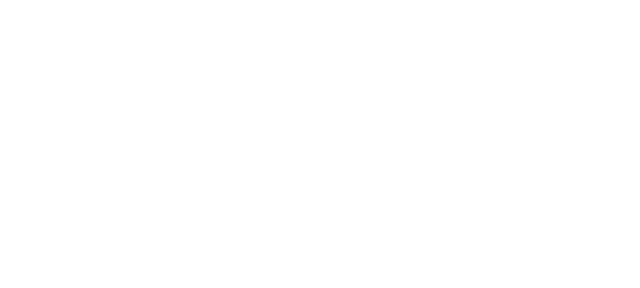
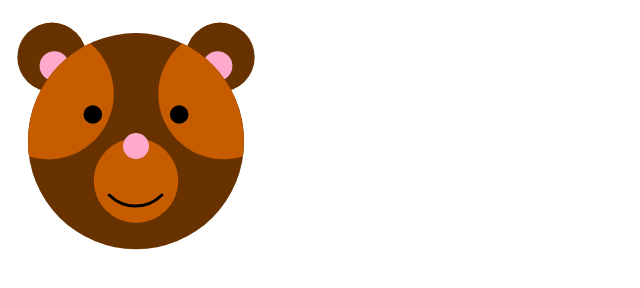
Before and after one commit to zhimmat/interactive-svg, a plain HTML site: page index.html in a window 1280 px wide. Shown: the whole page, without its empty margins (0-640 px from the left). Drawn offline with Linux system fonts and the light colour scheme.

Commit message:
added svg code

```diff
--- a/index.html
+++ b/index.html
@@ -8,6 +8,29 @@
 </head>
 <body>
 
+  <svg id="bear" xmlns="http://www.w3.org/2000/svg" width="256" height="256" viewBox="0 0 256 256">
+    <style>
+      .st0{fill:#673200;} .st1{fill:#FFAACA;} .st2{fill:#C65B00;} .st3{fill:none;stroke:#000000;stroke-width:3;stroke-linecap:round;stroke-linejoin:round;stroke-miterlimit:10;}
+    </style>
+    <g id="left-ear">
+      <circle class="st0" cx="43.9" cy="49.2" r="34.6"/>
+      <circle class="st1" cx="46.4" cy="58" r="14.8"/>
+    </g>
+    <g id="right-ear">
+      <circle class="st0" cx="212.1" cy="49.2" r="34.6"/>
+      <circle class="st1" cx="209.6" cy="58" r="14.8"/>
+    </g>
+    <g id="face">
+      <circle class="st0" cx="128" cy="133.2" r="108.1"/>
+      <circle class="st2" cx="128" cy="172.7" r="42.3"/>
+      <path class="st2" d="M174 35.4c-14.5 12-23.7 30.2-23.7 50.5 0 36 29.4 65.3 65.6 65.3 6.4 0 13-1 19-2.8.6-5 1-10.2 1-15.4 0-43.2-25.5-80.6-62-98z"/>
+      <path class="st2" d="M20 133.2c0 5.2.3 10.4 1 15.4 6 1.8 12.5 2.8 19.2 2.8 36.2 0 65.6-29.4 65.6-65.6 0-20.3-9.2-38.5-23.7-50.5-36.5 17.3-62 54.7-62 98z"/>
+      <path class="st3" d="M101.2 187c14.6 14.7 38 14.7 52.7 0"/>
+    </g>
+    <circle id="nose" class="st1" cx="128" cy="138.1" r="13"/>
+    <circle id="left-eye" cx="84.8" cy="106.5" r="9.3"/>
+    <circle id="right-eye" cx="171.2" cy="106.5" r="9.3"/>
+  </svg>
 
 
 </body>
```
Also changed, not shown: bear copy.svg (added).
